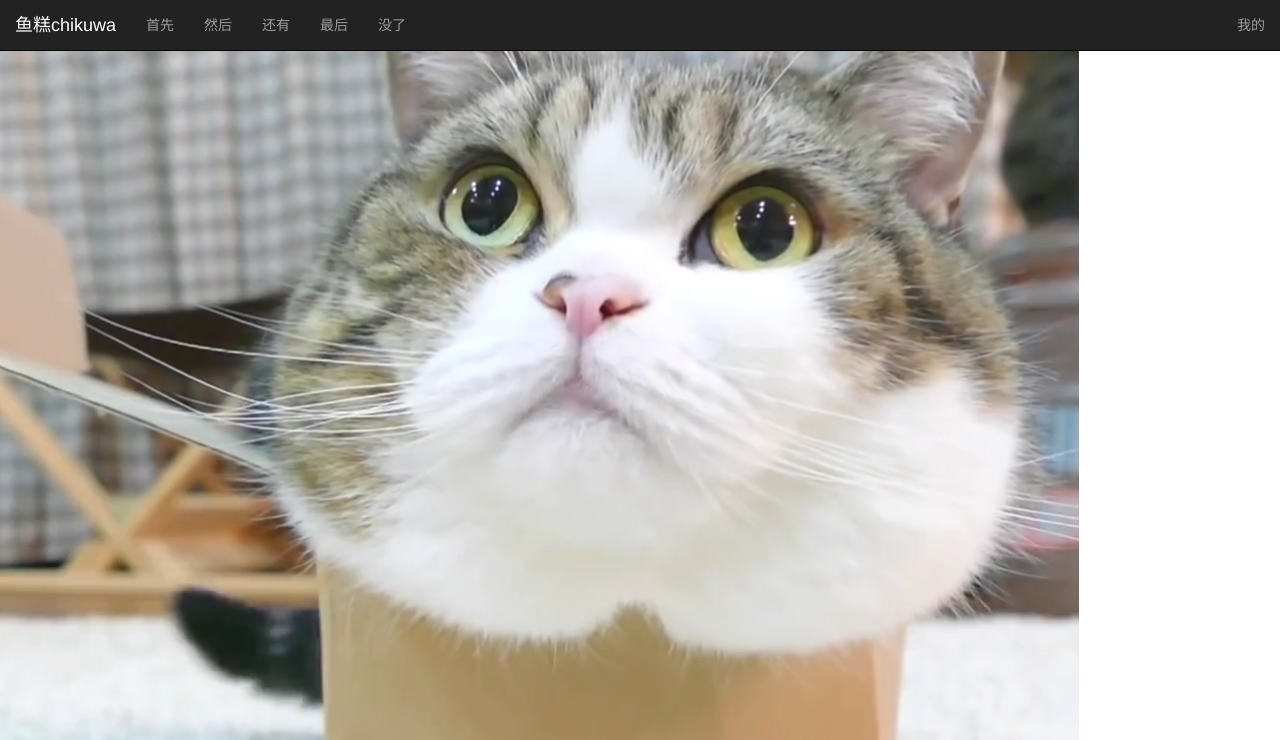
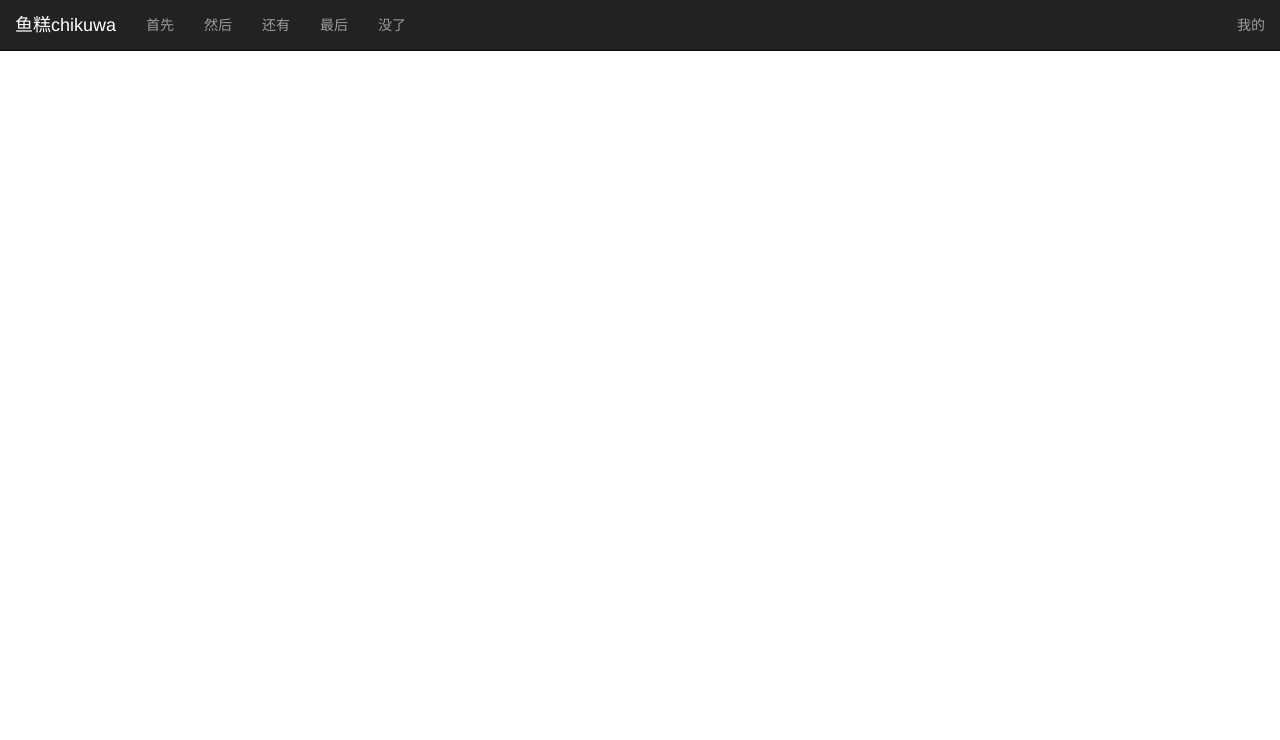
Before and after one commit to yugaochikuwa/yugaochikuwa.github.io, a plain HTML site: page index.html in a window 1280 px wide. Shown: the top 740 px of the page. Drawn offline with nearby package versions, Linux system fonts and the light colour scheme.

Commit message:
Update index.html

```diff
--- a/index.html
+++ b/index.html
@@ -37,7 +37,6 @@
 		</div>
 		</div>
 	</nav>
-	<div><img src="images/touxiang.png" alt=""></div>
 	<script src="https://cdn.bootcss.com/jquery/3.2.1/jquery.min.js"></script>
 	<script src="https://cdn.bootcss.com/popper.js/1.12.5/umd/popper.min.js"></script>
 	<script src="https://cdn.bootcss.com/bootstrap/3.3.7/js/bootstrap.min.js"></script>
```
